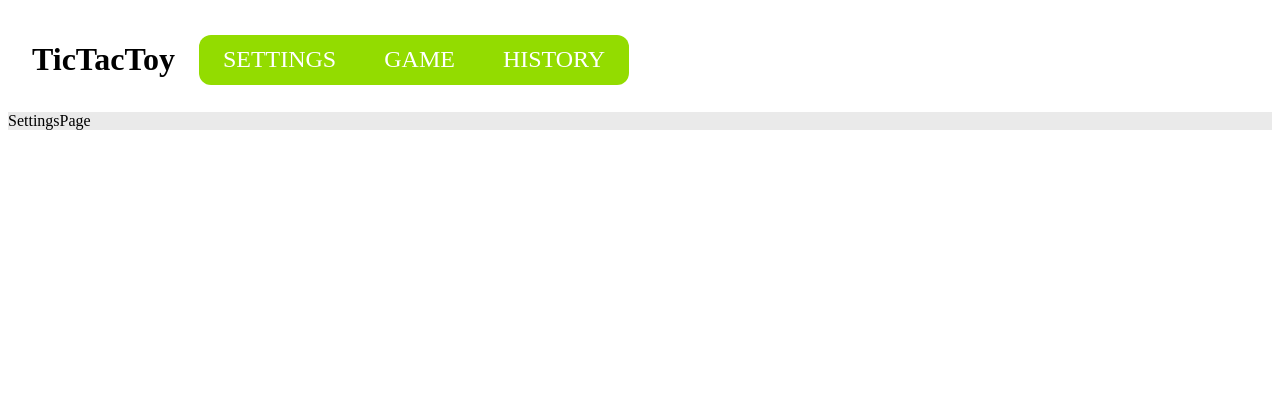
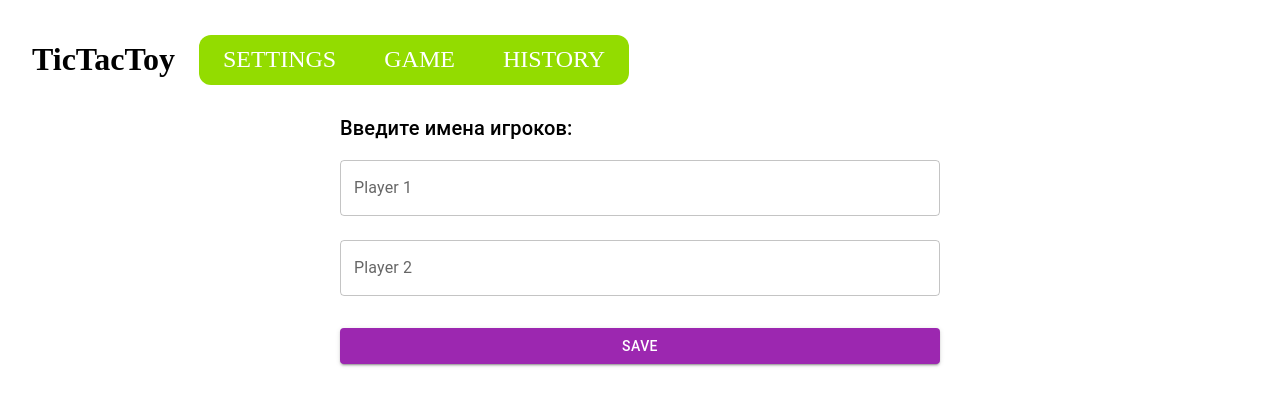
Before and after one commit to Nastasik/TicTacToeGame, a React app: page / in a window 1280 px wide. Shown: the top 406 px of the page. Built offline with nearby package versions, Linux system fonts and the light colour scheme.

Commit message:
add players settings

```diff
--- /dev/null
+++ b/src/features/PlayersForm/ui/PlayersForm.module.scss
@@ -0,0 +1,8 @@
+.PlayersForm {
+  max-width: 600px;
+  margin: 0 auto;
+}
+
+.button {
+  margin-top: 24px;
+}
--- /dev/null
+++ b/src/features/PlayersForm/ui/PlayersForm.tsx
@@ -0,0 +1,52 @@
+import React, { memo, useState } from "react";
+import * as cls from "./PlayersForm.module.scss";
+import { Button, FormGroup, TextField, Typography } from "@mui/material";
+
+export const PlayersForm = memo(({}) => {
+    const [player1, setPlayer1] = useState('')
+    const [player2, setPlayer2] = useState('')
+
+    const handleChangePlayer1 = ({target}: React.ChangeEvent<HTMLInputElement>) => {
+        setPlayer1(target.value)
+    }
+
+    const handleChangePlayer2 = ({target}: React.ChangeEvent<HTMLInputElement>) => {
+        setPlayer2(target.value)
+    }
+
+    const handleSubmit = () => {
+        localStorage.setItem("players", JSON.stringify({
+            player1, player2
+        }));
+    }
+  return (
+    <div className={cls.PlayersForm}>
+        <FormGroup>
+            <Typography variant="h6">Введите имена игроков:</Typography>
+            <TextField
+                id='player1'
+                name='player1'
+                label="Player 1"
+                margin="normal"
+                value={player1}
+                onChange={handleChangePlayer1}/>
+            <TextField
+                id='player2'
+                name='player2'
+                label="Player 2"
+                margin="normal"
+                value={player2}
+                onChange={handleChangePlayer2}/>
+            <div className={cls.button}>
+                <Button
+                    variant="contained"
+                    color="secondary"
+                    fullWidth
+                    onClick={handleSubmit}>
+                    Save
+                </Button>
+            </div>
+        </FormGroup>
+    </div>
+  )
+});
--- a/src/pages/SettingsPage/SettingsPage.module.scss
+++ b/src/pages/SettingsPage/SettingsPage.module.scss
@@ -1,3 +1,3 @@
 .SettingsPage {
-  background: rgb(234, 234, 234);
+  position: relative;
 }
--- a/src/pages/SettingsPage/SettingsPage.tsx
+++ b/src/pages/SettingsPage/SettingsPage.tsx
@@ -1,10 +1,11 @@
 import React, { memo } from "react";
 import * as cls from "./SettingsPage.module.scss";
+import { PlayersForm } from "@features/PlayersForm/ui/PlayersForm";
 
 export const SettingsPage = memo(({}) => {
   return (
     <div className={cls.SettingsPage}>
-      SettingsPage
+      <PlayersForm />
     </div>
   )
 });
```
